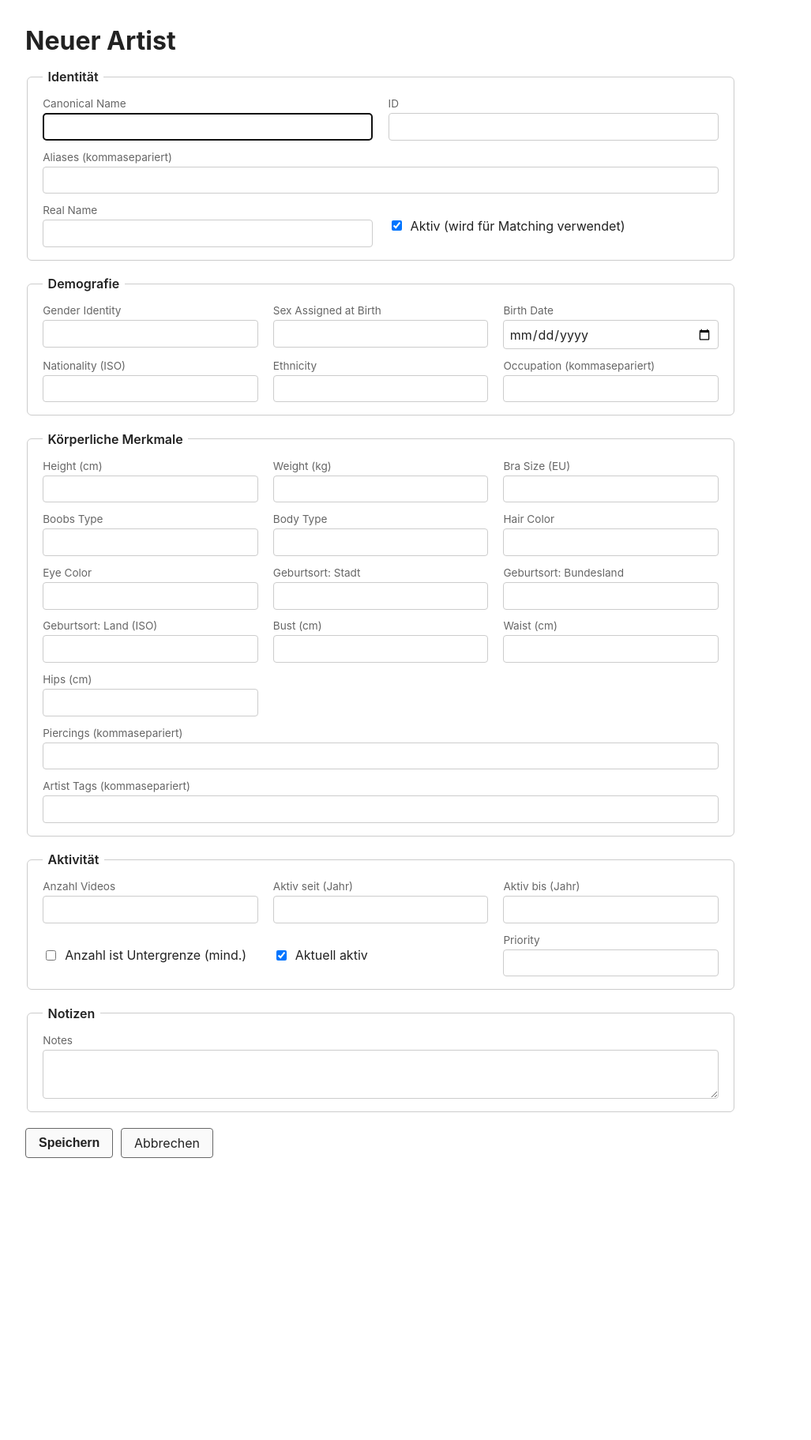
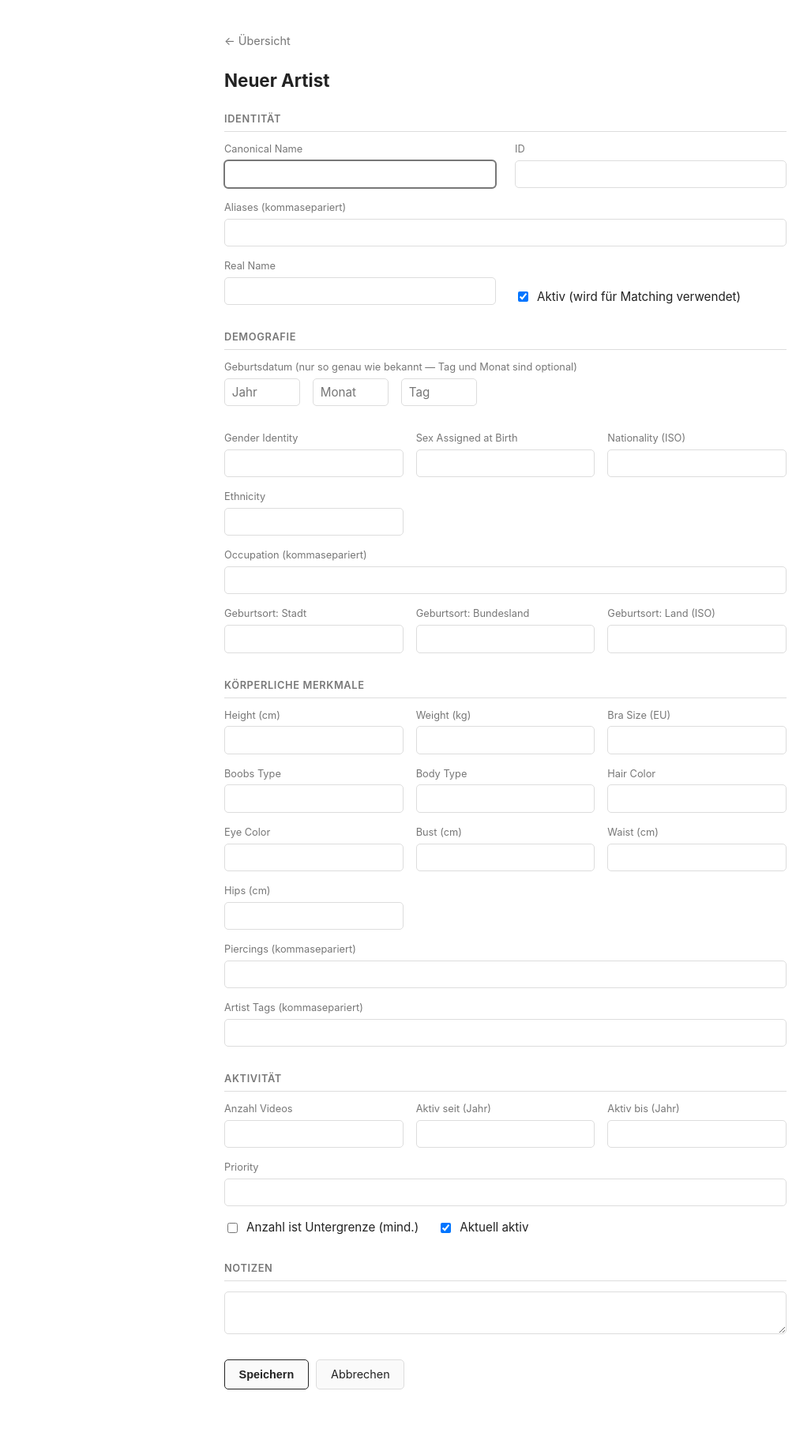
Before and after one commit to BBBensn/AFSS-Tool, a Flask app: page /artists/new in a window 1280 px wide. Shown: the whole page at 79% size, without its empty margins (0-1027 px from the left). Before the commit the page ends 1466 px from the top, so only its background shows below. Run offline with Flask 3, Linux system fonts and the light colour scheme.

Commit message:
Add delete + partial birth dates, redesign artist editor UI
Two real problems surfaced from actual use: birth_date used a native
HTML date input, which rejects anything but a full YYYY-MM-DD value -
but birth date is often only known to the year or month. And there
was no way to remove an artist once added.

- birth_date is now three separate optional number inputs (year/month/
  day); serializes to "YYYY", "YYYY-MM", or "YYYY-MM-DD" depending on
  known precision, so partial knowledge doesn't force a fabricated
  day/month. parse_partial_date() reconstructs the fields when editing
  an existing entry.
- Added delete (with confirm dialog) both in the list and on the edit
  form, backed by a new /artists/delete/<id> route.
- Redesigned both templates: lighter section-based layout instead of
  boxed fieldsets, tighter spacing scale, uppercase section labels -
  aimed at "clean and easy to scan" per feedback rather than dense
  grids.

Also worth noting for next time: editing a template file auto-opens a
raw file:// preview in the browser via a hook - that's what caused the
"page shows raw Jinja tags" report. The dashboard must be reached via
http://127.0.0.1:5150, not by opening the .html file directly.

Co-Authored-By: Claude Sonnet 5 <noreply@anthropic.com>

```diff
--- a/afss/artist_editor/app.py
+++ b/afss/artist_editor/app.py
@@ -4,7 +4,9 @@ from flask import Blueprint, Flask, flash, redirect, render_template, request, u
 
 from afss.artist_editor.store import (
     artist_from_form,
+    delete_artist,
     load_artists,
+    parse_partial_date,
     slugify,
     tags_with_defaults,
     upsert_artist,
@@ -23,7 +25,11 @@ def build_artist_editor_blueprint(config_dir: Path) -> Blueprint:
     @bp.route("/new")
     def new():
         return render_template(
-            "artist_form.html", artist=None, tags=tags_with_defaults({}), original_id=""
+            "artist_form.html",
+            artist=None,
+            tags=tags_with_defaults({}),
+            birth=parse_partial_date(""),
+            original_id="",
         )
 
     @bp.route("/edit/<artist_id>")
@@ -33,10 +39,12 @@ def build_artist_editor_blueprint(config_dir: Path) -> Blueprint:
         if artist is None:
             flash(f"Artist '{artist_id}' nicht gefunden.", "error")
             return redirect(url_for("artist_editor.index"))
+        tags = tags_with_defaults(artist.get("default_tags", {}))
         return render_template(
             "artist_form.html",
             artist=artist,
-            tags=tags_with_defaults(artist.get("default_tags", {})),
+            tags=tags,
+            birth=parse_partial_date(tags.get("birth_date", "")),
             original_id=artist_id,
         )
 
@@ -58,6 +66,19 @@ def build_artist_editor_blueprint(config_dir: Path) -> Blueprint:
         flash(f"'{entry['canonical_name']}' gespeichert.", "ok")
         return redirect(url_for("artist_editor.index"))
 
+    @bp.route("/delete/<artist_id>", methods=["POST"])
+    def delete(artist_id: str):
+        artists = load_artists(artists_path)
+        artist = next((a for a in artists if a.get("id") == artist_id), None)
+        name = artist["canonical_name"] if artist else artist_id
+
+        if delete_artist(artists_path, artist_id):
+            flash(f"'{name}' gelöscht.", "ok")
+        else:
+            flash(f"Artist '{artist_id}' nicht gefunden.", "error")
+
+        return redirect(url_for("artist_editor.index"))
+
     return bp
 
 
--- a/afss/artist_editor/templates/artist_form.html
+++ b/afss/artist_editor/templates/artist_form.html
@@ -6,42 +6,66 @@
 <title>AFSS Artists — {{ "Bearbeiten" if artist else "Neu" }}</title>
 <style>
   :root {
-    --bg: #ffffff; --fg: #222222; --muted: #666666; --border: #cccccc;
+    --bg: #ffffff; --fg: #222222; --muted: #777777; --border: #dddddd;
     --btn-bg: #fafafa; --btn-hover: #eeeeee; --field-bg: #ffffff;
+    --danger: #c0392b; --danger-bg: #fdecea;
   }
   @media (prefers-color-scheme: dark) {
     :root {
-      --bg: #1c1c1e; --fg: #eaeaea; --muted: #a0a0a0; --border: #444444;
-      --btn-bg: #2f2f31; --btn-hover: #3a3a3c; --field-bg: #2a2a2c;
+      --bg: #1a1a1c; --fg: #eaeaea; --muted: #949494; --border: #3a3a3c;
+      --btn-bg: #2a2a2c; --btn-hover: #353537; --field-bg: #232325;
+      --danger: #e57368; --danger-bg: #3a1f1f;
     }
   }
-  body { font-family: -apple-system, BlinkMacSystemFont, sans-serif; margin: 2rem; color: var(--fg); background: var(--bg); max-width: 900px; }
-  h1 { margin-bottom: 1rem; }
-  fieldset { border: 1px solid var(--border); border-radius: 6px; margin-bottom: 1.2rem; padding: 1rem 1.2rem; }
-  legend { padding: 0 0.4rem; font-weight: 600; }
-  .grid { display: grid; grid-template-columns: 1fr 1fr; gap: 0.8rem 1.2rem; }
-  .grid-3 { display: grid; grid-template-columns: 1fr 1fr 1fr; gap: 0.8rem 1.2rem; }
-  .field { display: flex; flex-direction: column; gap: 0.25rem; }
+  * { box-sizing: border-box; }
+  body {
+    font-family: -apple-system, BlinkMacSystemFont, sans-serif; margin: 0 auto; padding: 2.5rem 1.5rem 4rem;
+    color: var(--fg); background: var(--bg); max-width: 760px; line-height: 1.4;
+  }
+  h1 { font-size: 1.4rem; margin: 0 0 1.5rem; }
+  .top-nav { margin-bottom: 1.5rem; }
+  .top-nav a { color: var(--muted); text-decoration: none; font-size: 0.9rem; }
+  .top-nav a:hover { color: var(--fg); }
+  section { margin-bottom: 2rem; }
+  section h2 {
+    font-size: 0.8rem; text-transform: uppercase; letter-spacing: 0.05em; color: var(--muted);
+    font-weight: 600; margin: 0 0 0.8rem; padding-bottom: 0.4rem; border-bottom: 1px solid var(--border);
+  }
+  .row { display: grid; grid-template-columns: 1fr 1fr; gap: 1rem 1.5rem; margin-bottom: 1rem; }
+  .row-3 { display: grid; grid-template-columns: 1fr 1fr 1fr; gap: 1rem; margin-bottom: 1rem; }
+  .row-3.narrow { grid-template-columns: 0.8fr 0.8fr 0.8fr; max-width: 20rem; }
+  .field { display: flex; flex-direction: column; gap: 0.3rem; }
   .field.full { grid-column: 1 / -1; }
-  label { font-size: 0.85em; color: var(--muted); }
-  input[type=text], input[type=number], input[type=date], textarea {
-    padding: 0.4rem; background: var(--field-bg); color: var(--fg); border: 1px solid var(--border);
-    border-radius: 4px; font-size: 1em; font-family: inherit;
+  label { font-size: 0.8rem; color: var(--muted); }
+  input[type=text], input[type=number], textarea {
+    padding: 0.45rem 0.55rem; background: var(--field-bg); color: var(--fg); border: 1px solid var(--border);
+    border-radius: 5px; font-size: 0.95rem; font-family: inherit; width: 100%;
   }
+  input:focus, textarea:focus { outline: 2px solid var(--muted); outline-offset: -1px; }
   textarea { resize: vertical; min-height: 3rem; }
+  .checkbox-row { display: flex; gap: 1.5rem; flex-wrap: wrap; }
   .checkbox-field { flex-direction: row; align-items: center; gap: 0.5rem; }
-  .checkbox-field label { font-size: 1em; color: var(--fg); }
-  .actions { display: flex; gap: 0.6rem; margin-top: 1rem; }
-  button, a.btn { padding: 0.5rem 1rem; border: 1px solid var(--muted); border-radius: 4px;
-    background: var(--btn-bg); color: var(--fg); text-decoration: none; font-size: 1em; cursor: pointer; }
+  .checkbox-field label { font-size: 0.95rem; color: var(--fg); }
+  .hint { font-size: 0.78rem; color: var(--muted); margin: 0.3rem 0 0; }
+  .actions { display: flex; justify-content: space-between; align-items: center; margin-top: 2rem; }
+  .actions-left { display: flex; gap: 0.6rem; }
+  button, a.btn {
+    padding: 0.5rem 1.1rem; border: 1px solid var(--border); border-radius: 5px;
+    background: var(--btn-bg); color: var(--fg); text-decoration: none; font-size: 0.9rem; cursor: pointer;
+  }
   button:hover, a.btn:hover { background: var(--btn-hover); }
-  button[type=submit] { font-weight: 600; }
-  .flash { padding: 0.5rem 0.8rem; border-radius: 4px; margin: 0.6rem 0; }
-  .flash-error { background: #3a1f1f; border: 1px solid #a94442; }
+  button[type=submit] { font-weight: 600; border-color: var(--fg); }
+  .btn-danger { background: transparent; border-color: var(--danger); color: var(--danger); }
+  .btn-danger:hover { background: var(--danger-bg); }
+  .flash { padding: 0.6rem 0.9rem; border-radius: 5px; margin-bottom: 1.2rem; font-size: 0.9rem; }
+  .flash-ok { background: #e6f6e6; border: 1px solid #99cc99; color: #1a1a1a; }
+  .flash-error { background: var(--danger-bg); border: 1px solid var(--danger); }
+  @media (prefers-color-scheme: dark) { .flash-ok { background: #123320; border-color: #2e7d4f; color: var(--fg); } }
 </style>
 </head>
 <body>
-<h1>{{ "Artist bearbeiten: " + artist.canonical_name if artist else "Neuer Artist" }}</h1>
+<div class="top-nav"><a href="{{ url_for('artist_editor.index') }}">← Übersicht</a></div>
+<h1>{{ "Bearbeiten: " + artist.canonical_name if artist else "Neuer Artist" }}</h1>
 
 {% with messages = get_flashed_messages(with_categories=true) %}
   {% for category, message in messages %}
@@ -52,9 +76,9 @@
 <form method="post" action="{{ url_for('artist_editor.save') }}">
   <input type="hidden" name="original_id" value="{{ original_id }}">
 
-  <fieldset>
-    <legend>Identität</legend>
-    <div class="grid">
+  <section>
+    <h2>Identität</h2>
+    <div class="row">
       <div class="field">
         <label for="canonical_name">Canonical Name</label>
         <input type="text" id="canonical_name" name="canonical_name" autofocus
@@ -72,16 +96,24 @@
         <label for="real_name">Real Name</label>
         <input type="text" id="real_name" name="real_name" value="{{ artist.real_name if artist else '' }}">
       </div>
-      <div class="field checkbox-field">
+      <div class="field checkbox-field" style="align-self: end;">
         <input type="checkbox" id="active" name="active" {{ "checked" if (artist is none) or artist.active else "" }}>
         <label for="active">Aktiv (wird für Matching verwendet)</label>
       </div>
     </div>
-  </fieldset>
+  </section>
 
-  <fieldset>
-    <legend>Demografie</legend>
-    <div class="grid-3">
+  <section>
+    <h2>Demografie</h2>
+    <div class="field" style="margin-bottom: 1rem;">
+      <label>Geburtsdatum (nur so genau wie bekannt — Tag und Monat sind optional)</label>
+      <div class="row-3 narrow">
+        <input type="number" name="birth_year" placeholder="Jahr" min="1900" max="2100" value="{{ birth.year if birth.year is not none else '' }}">
+        <input type="number" name="birth_month" placeholder="Monat" min="1" max="12" value="{{ birth.month if birth.month is not none else '' }}">
+        <input type="number" name="birth_day" placeholder="Tag" min="1" max="31" value="{{ birth.day if birth.day is not none else '' }}">
+      </div>
+    </div>
+    <div class="row-3">
       <div class="field">
         <label for="gender_identity">Gender Identity</label>
         <input type="text" id="gender_identity" name="gender_identity" list="gender-list" value="{{ tags.gender_identity }}">
@@ -95,10 +127,6 @@
         <datalist id="sex-list"><option value="female"><option value="male"></datalist>
       </div>
       <div class="field">
-        <label for="birth_date">Birth Date</label>
-        <input type="date" id="birth_date" name="birth_date" value="{{ tags.birth_date }}">
-      </div>
-      <div class="field">
         <label for="nationality">Nationality (ISO)</label>
         <input type="text" id="nationality" name="nationality" value="{{ tags.nationality }}">
       </div>
@@ -106,16 +134,30 @@
         <label for="ethnicity">Ethnicity</label>
         <input type="text" id="ethnicity" name="ethnicity" value="{{ tags.ethnicity }}">
       </div>
-      <div class="field">
+      <div class="field full">
         <label for="occupation">Occupation (kommasepariert)</label>
         <input type="text" id="occupation" name="occupation" value="{{ tags.occupation|join(', ') }}">
       </div>
     </div>
-  </fieldset>
+    <div class="row-3">
+      <div class="field">
+        <label for="birth_place_city">Geburtsort: Stadt</label>
+        <input type="text" id="birth_place_city" name="birth_place_city" value="{{ tags.birth_place.city }}">
+      </div>
+      <div class="field">
+        <label for="birth_place_state">Geburtsort: Bundesland</label>
+        <input type="text" id="birth_place_state" name="birth_place_state" value="{{ tags.birth_place.state }}">
+      </div>
+      <div class="field">
+        <label for="birth_place_country_iso">Geburtsort: Land (ISO)</label>
+        <input type="text" id="birth_place_country_iso" name="birth_place_country_iso" value="{{ tags.birth_place.country_iso }}">
+      </div>
+    </div>
+  </section>
 
-  <fieldset>
-    <legend>Körperliche Merkmale</legend>
-    <div class="grid-3">
+  <section>
+    <h2>Körperliche Merkmale</h2>
+    <div class="row-3">
       <div class="field">
         <label for="height_cm">Height (cm)</label>
         <input type="number" id="height_cm" name="height_cm" value="{{ tags.height_cm }}">
@@ -155,18 +197,6 @@
         </datalist>
       </div>
       <div class="field">
-        <label for="birth_place_city">Geburtsort: Stadt</label>
-        <input type="text" id="birth_place_city" name="birth_place_city" value="{{ tags.birth_place.city }}">
-      </div>
-      <div class="field">
-        <label for="birth_place_state">Geburtsort: Bundesland</label>
-        <input type="text" id="birth_place_state" name="birth_place_state" value="{{ tags.birth_place.state }}">
-      </div>
-      <div class="field">
-        <label for="birth_place_country_iso">Geburtsort: Land (ISO)</label>
-        <input type="text" id="birth_place_country_iso" name="birth_place_country_iso" value="{{ tags.birth_place.country_iso }}">
-      </div>
-      <div class="field">
         <label for="bust_cm">Bust (cm)</label>
         <input type="number" id="bust_cm" name="bust_cm" value="{{ tags.body_measurements_cm.bust_cm }}">
       </div>
@@ -187,11 +217,11 @@
         <input type="text" id="artist_tags" name="artist_tags" value="{{ tags.artist_tags|join(', ') }}">
       </div>
     </div>
-  </fieldset>
+  </section>
 
-  <fieldset>
-    <legend>Aktivität</legend>
-    <div class="grid-3">
+  <section>
+    <h2>Aktivität</h2>
+    <div class="row-3">
       <div class="field">
         <label for="number_videos">Anzahl Videos</label>
         <input type="number" id="number_videos" name="number_videos" value="{{ tags.number_videos if tags.number_videos is not none else '' }}">
@@ -204,6 +234,13 @@
         <label for="active_until_year">Aktiv bis (Jahr)</label>
         <input type="number" id="active_until_year" name="active_until_year" value="{{ tags.active_until_year if tags.active_until_year is not none else '' }}">
       </div>
+      <div class="field full">
+        <label for="priority">Priority</label>
+        <input type="text" id="priority" name="priority" list="priority-list" value="{{ tags.priority }}">
+        <datalist id="priority-list"><option value="main"><option value="side"><option value="guest"></datalist>
+      </div>
+    </div>
+    <div class="checkbox-row">
       <div class="field checkbox-field">
         <input type="checkbox" id="number_videos_is_lower_bound" name="number_videos_is_lower_bound" {{ "checked" if tags.number_videos_is_lower_bound else "" }}>
         <label for="number_videos_is_lower_bound">Anzahl ist Untergrenze (mind.)</label>
@@ -212,27 +249,31 @@
         <input type="checkbox" id="is_currently_active" name="is_currently_active" {{ "checked" if (artist is none) or tags.is_currently_active else "" }}>
         <label for="is_currently_active">Aktuell aktiv</label>
       </div>
-      <div class="field">
-        <label for="priority">Priority</label>
-        <input type="text" id="priority" name="priority" list="priority-list" value="{{ tags.priority }}">
-        <datalist id="priority-list"><option value="main"><option value="side"><option value="guest"></datalist>
-      </div>
     </div>
-  </fieldset>
+  </section>
 
-  <fieldset>
-    <legend>Notizen</legend>
+  <section>
+    <h2>Notizen</h2>
     <div class="field full">
-      <label for="notes">Notes</label>
       <textarea id="notes" name="notes">{{ artist.notes if artist else '' }}</textarea>
     </div>
-  </fieldset>
+  </section>
 
   <div class="actions">
-    <button type="submit">Speichern</button>
-    <a class="btn" href="{{ url_for('artist_editor.index') }}">Abbrechen</a>
+    <div class="actions-left">
+      <button type="submit">Speichern</button>
+      <a class="btn" href="{{ url_for('artist_editor.index') }}">Abbrechen</a>
+    </div>
   </div>
 </form>
+
+{% if artist %}
+<form method="post" action="{{ url_for('artist_editor.delete', artist_id=artist.id) }}"
+      onsubmit="return confirm('{{ artist.canonical_name }} wirklich löschen? Das kann nicht rückgängig gemacht werden.');"
+      style="margin-top: 1rem;">
+  <button type="submit" class="btn-danger">Artist löschen</button>
+</form>
+{% endif %}
 
 <script>
 let idManuallyEdited = {{ "true" if artist else "false" }};
```
Also changed, not shown: afss/artist_editor/store.py (+51 -3 lines), afss/artist_editor/templates/artist_list.html (+44 -22 lines), tests/test_artist_editor_app.py (+42 -1 lines), tests/test_artist_editor_store.py (+75 -1 lines).
